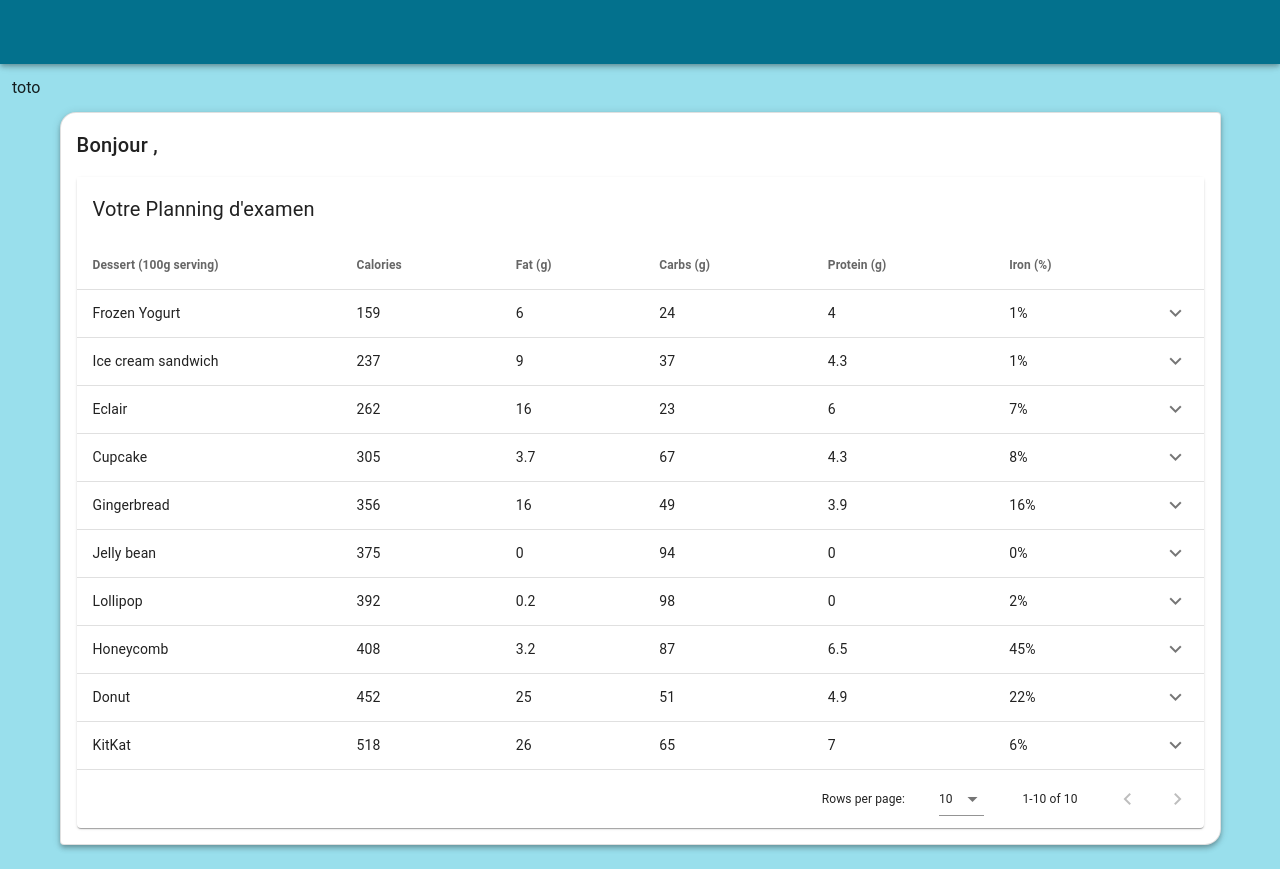
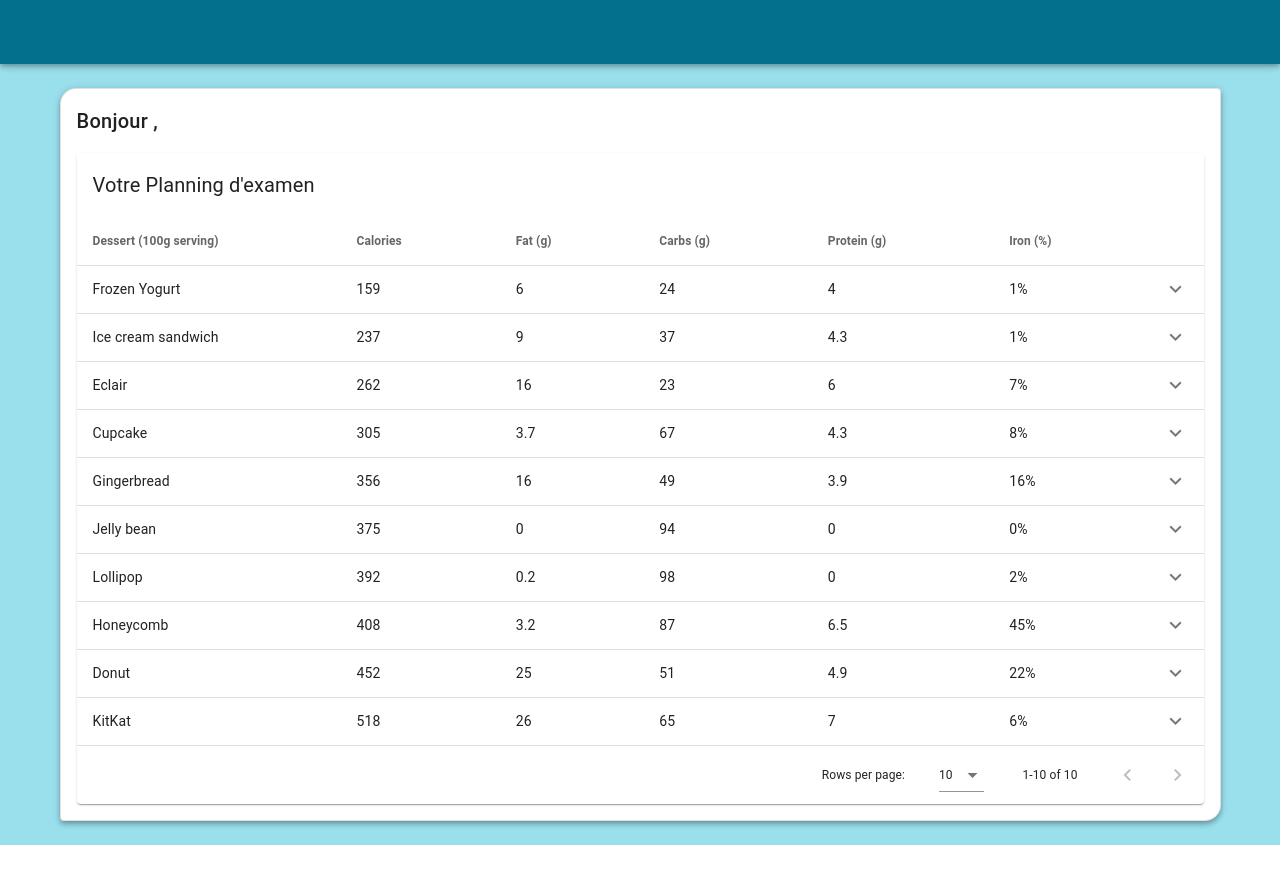
Before and after one commit to nmd974/poc_app_planning, a Vue app: page / in a window 1280 px wide. After the commit the page ends 845 px from the top, so only its background shows below. Built offline with nearby package versions, Linux system fonts and the light colour scheme; no server answers.

Commit message:
test prob router

```diff
--- a/src/App.vue
+++ b/src/App.vue
@@ -10,7 +10,6 @@
       <!-- Provides the application the proper gutter -->
       <v-container fluid>
         <!-- If using vue-router -->
-        toto
         <router-view></router-view>
       </v-container>
     </v-main>
```
